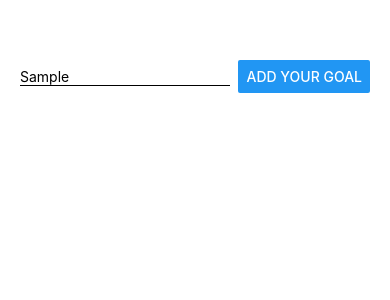
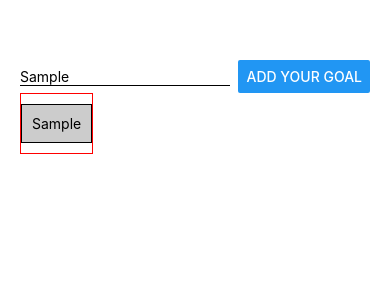
Before and after one commit to UsmanHaiderKhan/first-expo-app, a React Native app: screen / in a window 390 px wide. Both pictures are taken after typing "Sample" into the empty fields and a click on the button "ADD YOUR GOAL". Shown: the top 300 px of the page. Built offline with nearby package versions, Linux system fonts and the light colour scheme.

Commit message:
🎉 Add : all the possible touchable component of react native

```diff
--- a/components/GoalInput.js
+++ b/components/GoalInput.js
@@ -3,7 +3,7 @@ import { StyleSheet, TextInput, View,Button } from 'react-native';
 
 const GoalInput = props =>{
     const [enteredGoal, setEnteredGoal] = useState('');
-    const goalInputHandler = (enteredText) => {
+    const goalInputHandler = enteredText => {
         setEnteredGoal(enteredText);
     }
     return(
--- a/components/GoalItem.js
+++ b/components/GoalItem.js
@@ -1,11 +1,19 @@
 import React from "react";
-import {View, Text,StyleSheet} from 'react-native';
+import {View, Text,StyleSheet,TouchableOpacity,TouchableNativeFeedback,TouchableWithoutFeedback,TouchableHighlight} from 'react-native';
 
 const GoalItem = props =>{
     return (
-        <View style={styles.listItem.value}>
-          <Text>{props.Text }</Text>
+      // <TouchableOpacity TouchableOpacity={0.5} onPress={props.onDelete}>
+      //   <View style={styles.listItem}>
+      //     <Text>{props.title }</Text>
+      //   </View>
+      // </TouchableOpacity>
+      <TouchableNativeFeedback onPress={props.onDelete}>
+        <View style={styles.listItem}>
+          <Text>{props.title }</Text>
         </View>
+      </TouchableNativeFeedback>
+
     );
 }
 const styles = StyleSheet.create({
```
